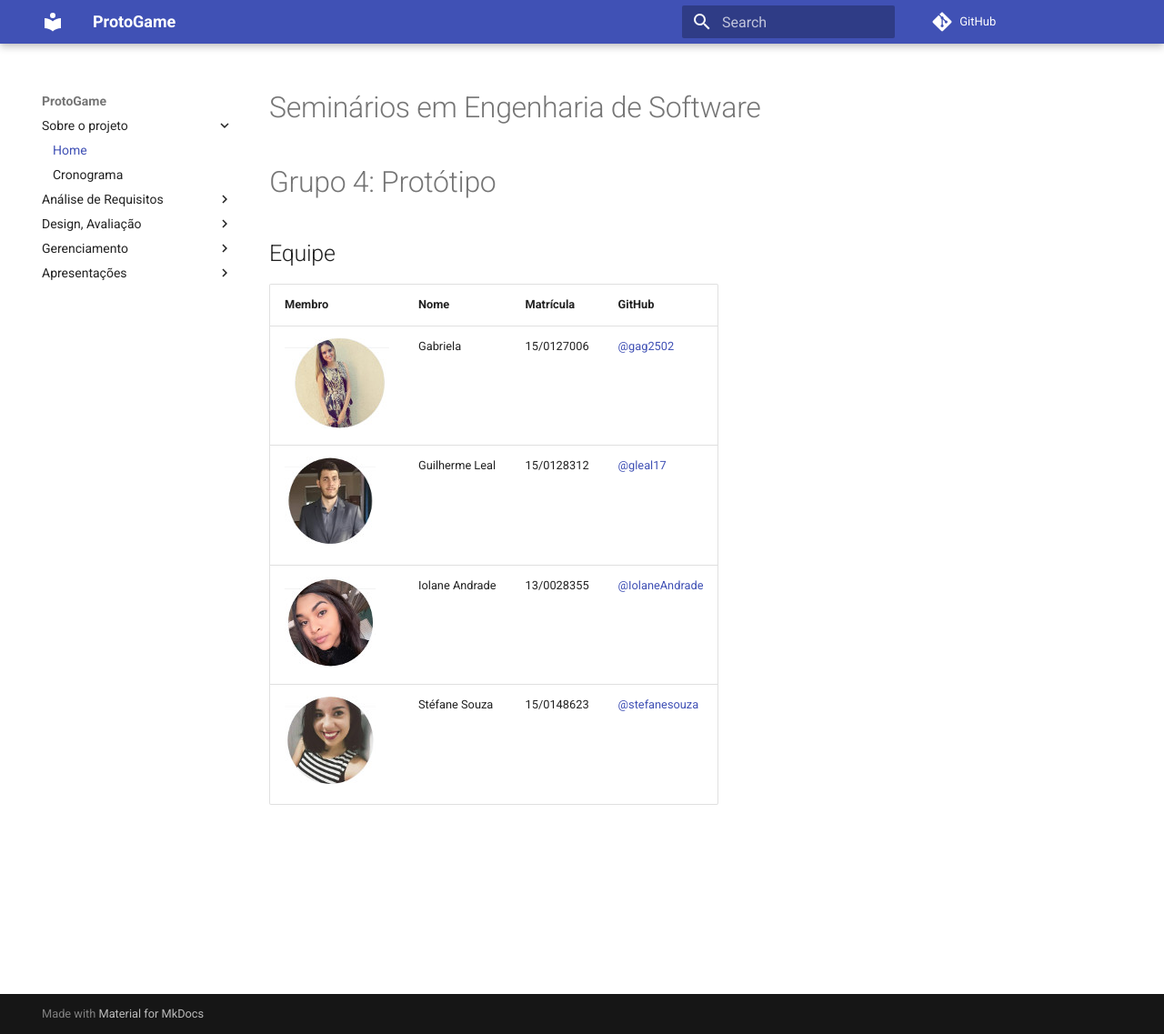
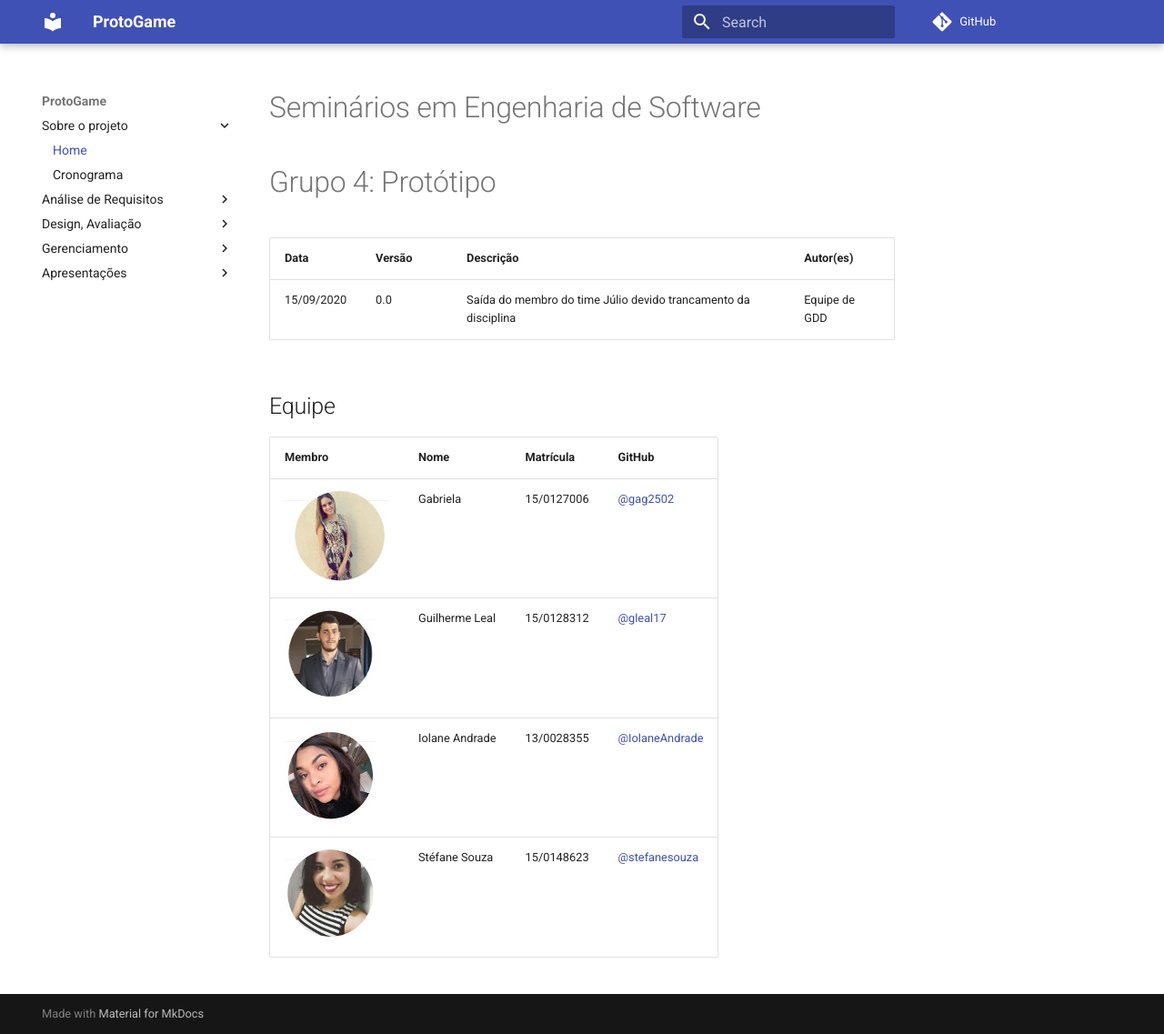
Before and after one commit to Design-de-Jogos/2020.1-ProtoGame, an MkDocs documentation site: the page built from docs/index.md, in a window 1280 px wide and 1137 px high. Shown: the whole window at 91% size. Built offline with MkDocs 1.6.1 and Material for MkDocs 9.7.7, drawn with Linux system fonts in a browser that asks for light colours; comment, search, counter and statistics services are not loaded.

Commit message:
Versão do grupo com a saida do Julio

```diff
--- a/docs/index.md
+++ b/docs/index.md
@@ -3,6 +3,9 @@
 # Grupo 4: Protótipo
 
 
+Data | Versão | Descrição | Autor(es)
+---- | ---- | ----| -----
+15/09/2020 | 0.0 | Saída do membro do time Júlio devido trancamento da disciplina| Equipe de GDD
 
 
 ## Equipe
```
